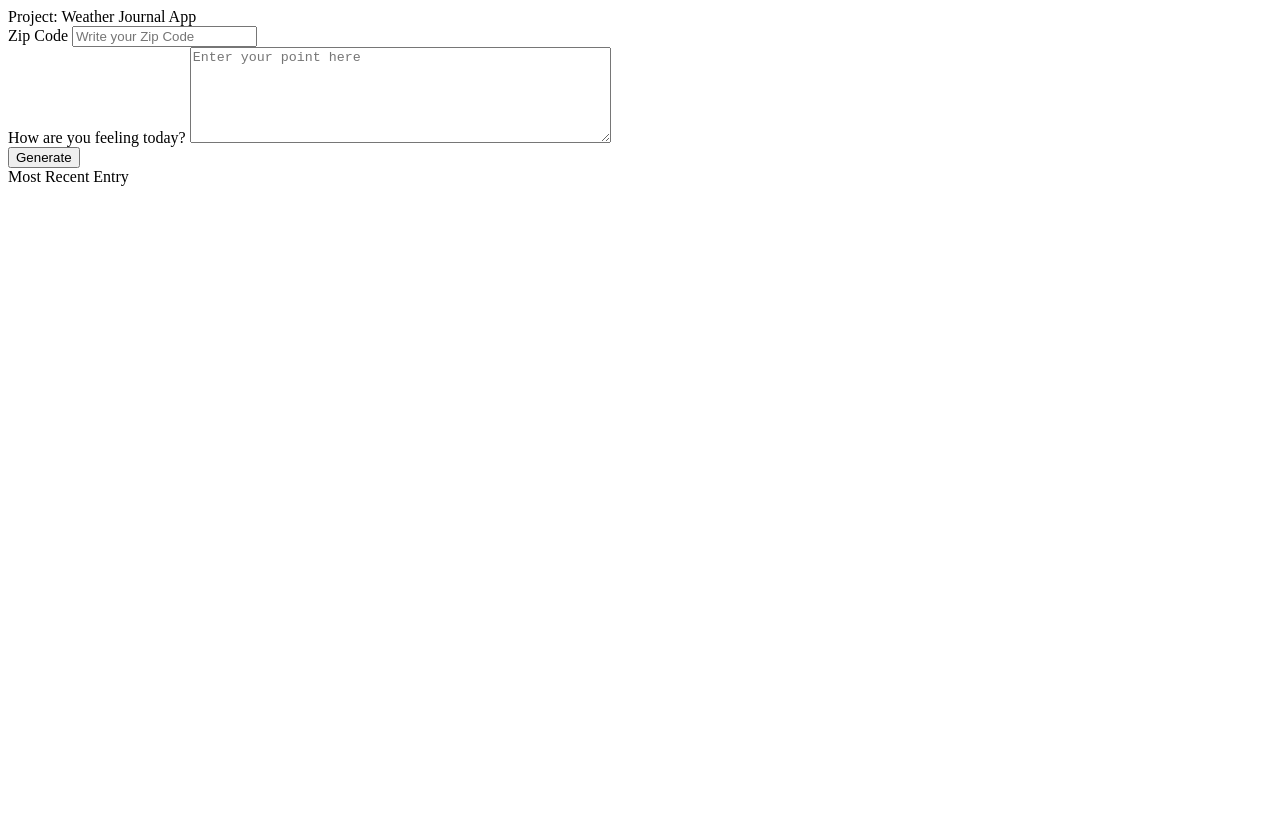
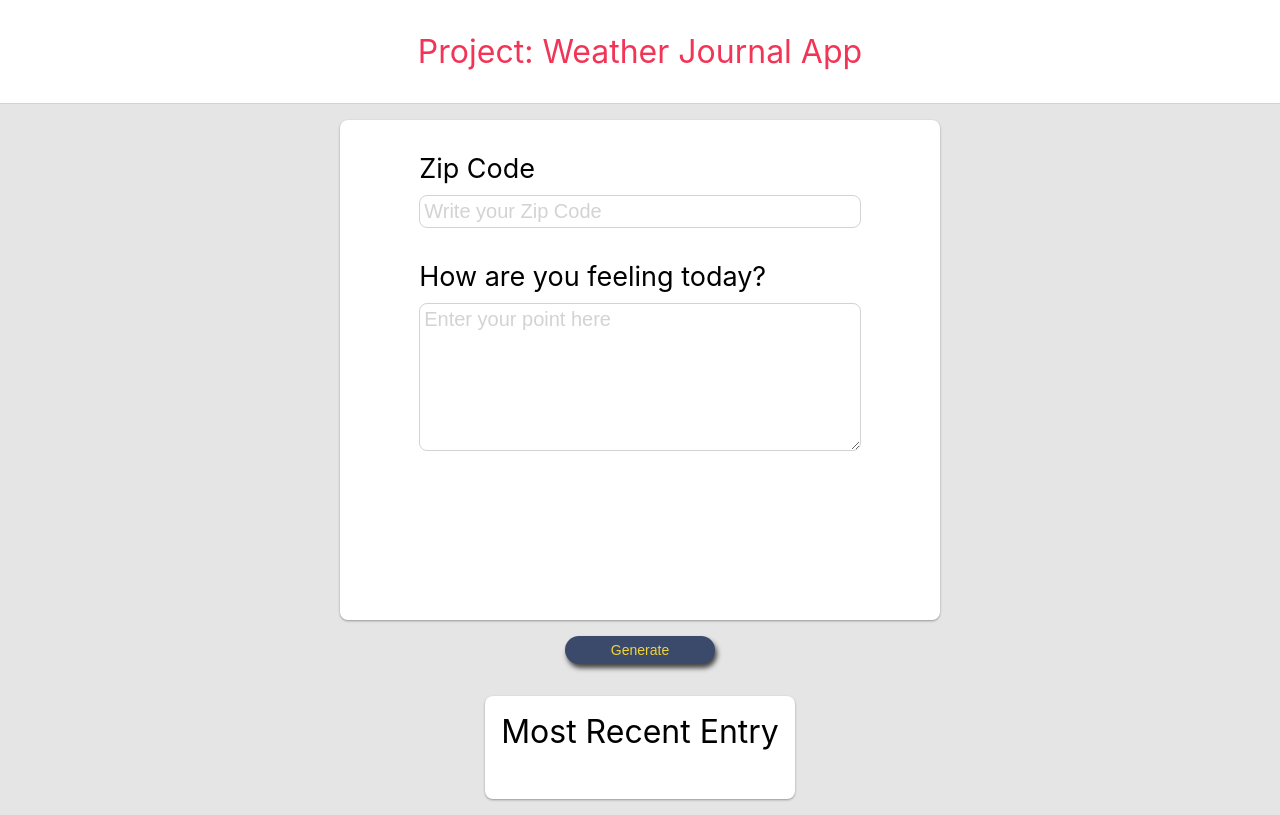
Before and after one commit to zado-os/NanoDegree-Weather-Journal-App, a website: page website/index.html in a window 1280 px wide. Drawn offline with Linux system fonts and the light colour scheme.

Commit message:
css fixing

```diff
--- a/website/index.html
+++ b/website/index.html
@@ -4,6 +4,8 @@
     <meta charset="UTF-8">
     <meta name="viewport" content="width=device-width, initial-scale=1.0">
     <title>Project: Weather Journal App</title>
+    <!-- css -->
+    <link rel="stylesheet" href="./style.css">
 </head>
 <body>
     <div id="app">
@@ -49,6 +51,7 @@
           </div>
         </div>
       </div>
-
+      <!-- javascript -->
+      <script src="./app.js"></script>
 </body>
 </html>
--- a/website/style.css
+++ b/website/style.css
@@ -0,0 +1,160 @@
+/* Reset default styles */
+* {
+    padding: 0;
+    margin: 0;
+    box-sizing: border-box;
+  }
+
+  html,
+  body {
+    height: 100%;
+  }
+
+  body {
+    font-family: -apple-system, BlinkMacSystemFont, sans-serif;
+    background-color: #E5E5E5;
+  }
+
+  #app {
+    display: grid;
+    grid-template-areas:
+      "header"
+      "left-section"
+      "entry-holder";
+    grid-template-columns: 1fr;
+    grid-template-rows: auto 1fr auto;
+    height: 100%;
+    align-items: center;
+    justify-items: center;
+  }
+
+  .header {
+    grid-area: header;
+    font-size: 2em;
+    text-align: center;
+    padding: 1em;
+    background-color: #fff;
+    border-bottom: 1px solid lightgray;
+    width: 100%;
+    color: #f23557;
+  }
+
+  .left-section {
+    grid-area: left-section;
+    display: flex;
+    flex-direction: column;
+    align-items: center;
+    justify-content: center;
+    gap: 1em;
+    padding: 1em;
+  }
+
+  .card {
+    background-color: #fff;
+    box-shadow: 0 1px 3px rgba(0, 0, 0, 0.12), 0 1px 2px rgba(0, 0, 0, 0.24);
+    border-radius: 8px;
+    padding: 1em;
+    max-width: 600px;
+    width: 100%;
+    min-height: 500px;
+  }
+
+  .zip-holder,
+  .point-holder {
+    font-size: 1em;
+    padding: 1em 0.5em;
+  }
+
+  .zip-holder label,
+  .point-holder label {
+    display: block;
+    font-size: 27px;
+    width: 80%;
+    margin: auto;
+  }
+
+  .zip-holder input,
+  .point-holder textarea {
+    display: block;
+    color: #2d3547;
+    width: 80%;
+    font-size: 20px;
+    font-family: 'Oswald', sans-serif;
+    border: 1px solid lightgray;
+    border-radius: 8px;
+    padding: 0.2em;
+    margin: auto;
+    margin-top: 0.5em;
+  }
+
+  .center {
+    text-align: center;
+  }
+
+  button {
+    background-color: #3b4a6b;
+    color: #f0d43a;
+    font-size: 14px;
+    padding: 6px 16px;
+    border-radius: 25px;
+    font-family: 'Oswald', sans-serif;
+    border: none;
+    box-shadow: 2px 4px 5px #444;
+    cursor: pointer;
+    width: 150px;
+    margin: 0 auto;
+    text-align: center;
+  }
+
+  button:active {
+    box-shadow: 1px 2px 3px #444;
+  }
+
+  .entry-holder {
+    grid-area: entry-holder;
+    display: flex;
+    align-items: center;
+    justify-content: center;
+    padding: 1em;
+  }
+
+  .card2 {
+    background-color: #fff;
+    box-shadow: 0 1px 3px rgba(0, 0, 0, 0.12), 0 1px 2px rgba(0, 0, 0, 0.24);
+    border-radius: 8px;
+    padding: 1em;
+    width: 100%;
+  }
+
+  .entry-title {
+    font-size: 2em;
+    text-align: center;
+    margin-bottom: 1em;
+  }
+
+  #entryHolder {
+    font-size: 16px;
+  }
+
+  #entryHolder > div {
+    margin-bottom: 0.5em;
+  }
+
+  /* Basic Styling to Override Default for Basic HTML Elements */
+  ::placeholder {
+    /* Firefox, Chrome, Opera */
+    color: lightgray;
+    font-family: 'Oswald', sans-serif;
+  }
+
+  :-ms-input-placeholder {
+    /* Internet Explorer 10-11 */
+    color: lightgray;
+    font-family: 'Oswald', sans-serif;
+  }
+
+  ::-ms-input-placeholder {
+    /* Microsoft Edge */
+    color: lightgray;
+    font-family: 'Oswald', sans-serif;
+  }
```
